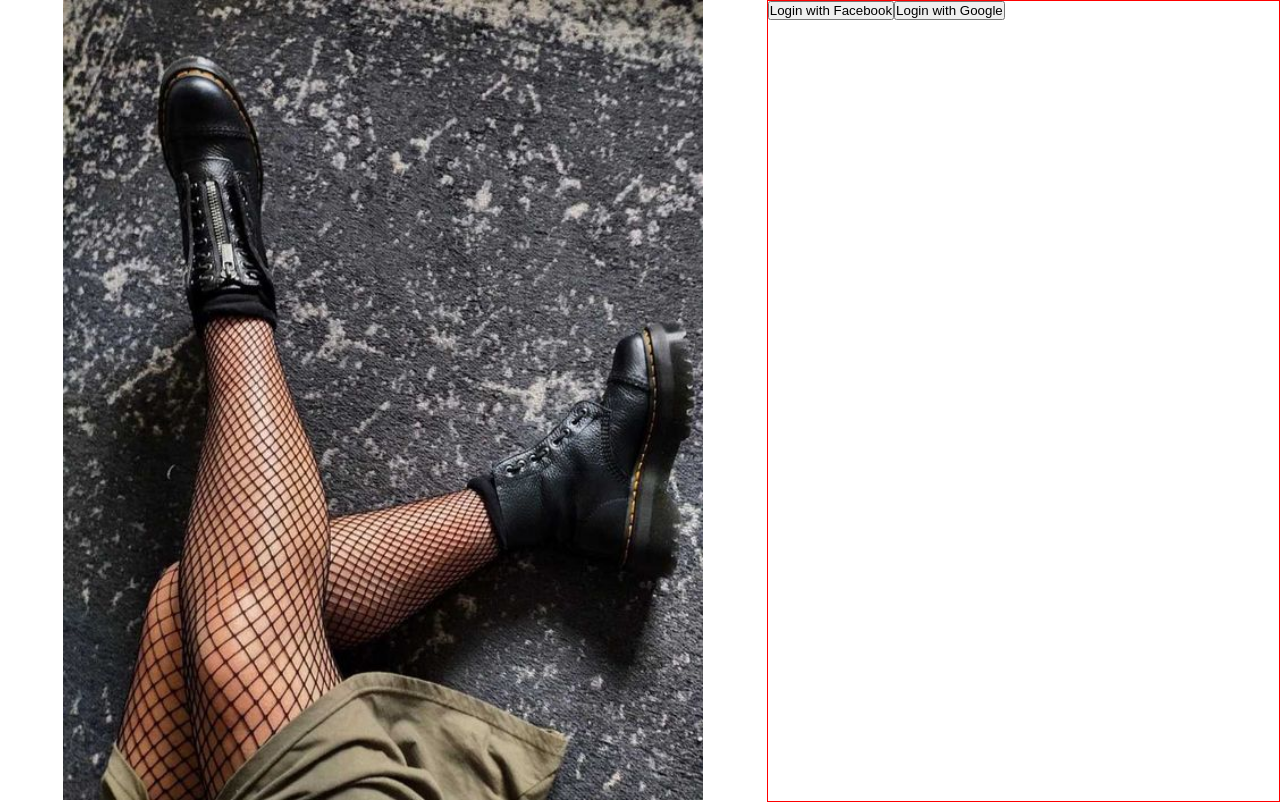
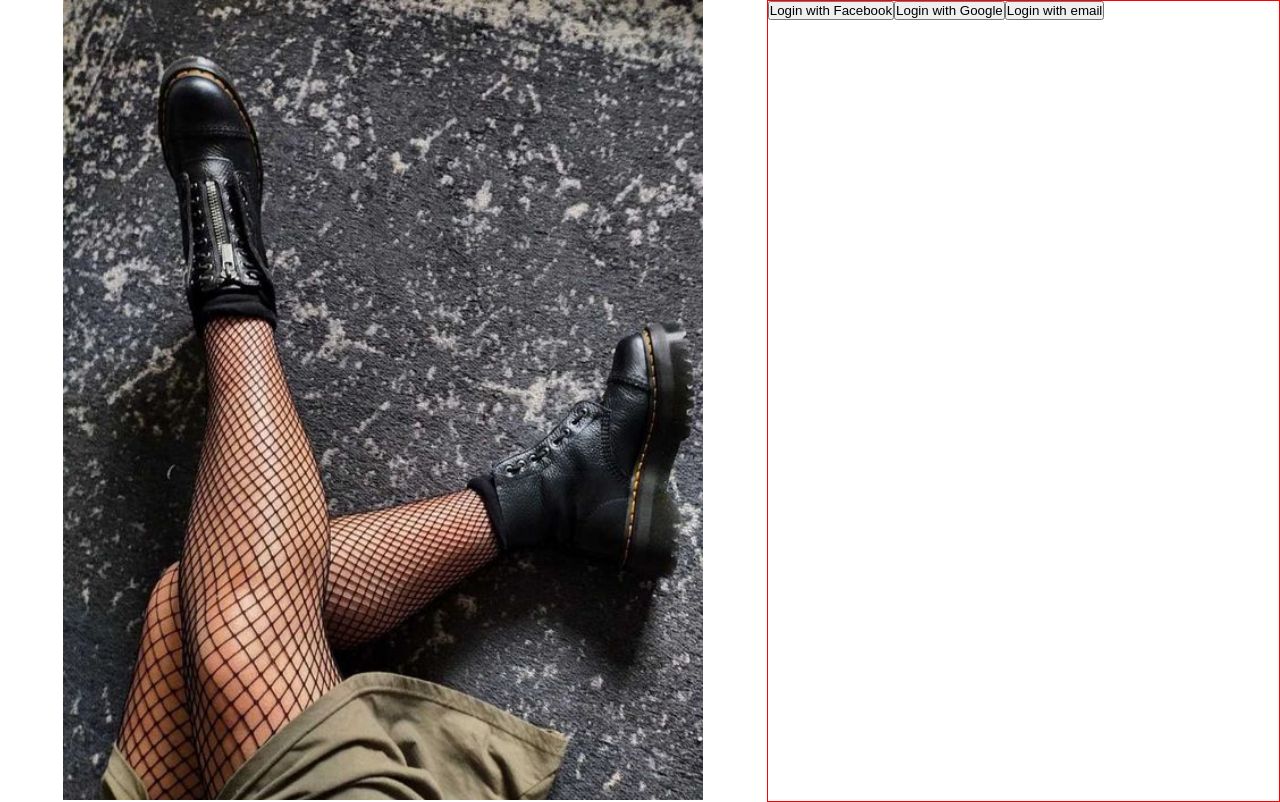
Before and after one commit to Nirvana-Code-Zen/Marelyn, a React (Vite) app: page /login in a window 1280 px wide. Built offline with nearby package versions, Linux system fonts and the light colour scheme; no server answers.

Commit message:
Add email login button

```diff
--- a/src/UI/Pages/Login/index.tsx
+++ b/src/UI/Pages/Login/index.tsx
@@ -27,6 +27,7 @@ export const Login = () => {
       <ContainerFormLoginStyled>
         <button onClick={login} data-authmethod={AuthProviders.Facebook}>Login with Facebook</button>
         <button onClick={login} data-authmethod={AuthProviders.Google}>Login with Google</button>
+        <button onClick={login} data-authmethod={AuthProviders.Email}>Login with email</button>
       </ContainerFormLoginStyled>
     </LoginStyled>
   )
```
